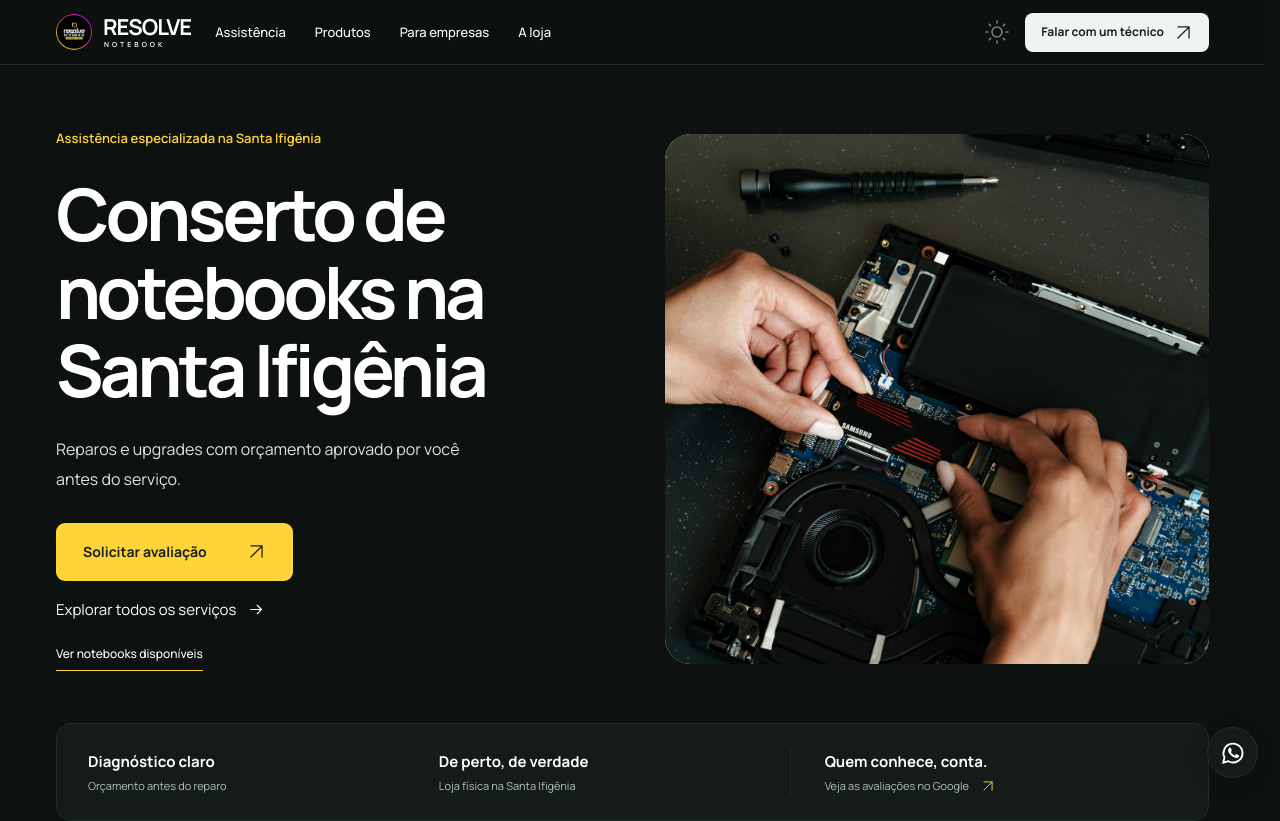
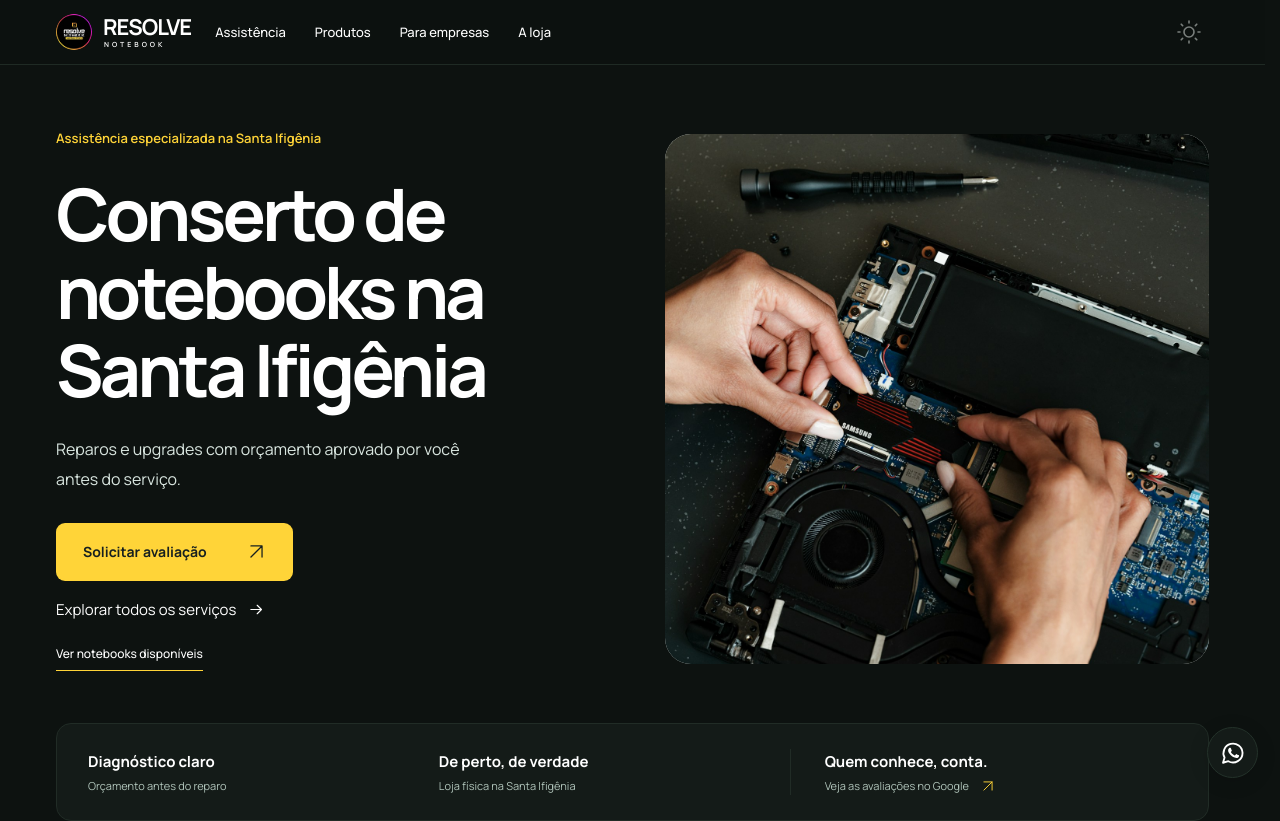
Before and after one commit to atendimentoactionsolutions-web/resolve-notebook, a React (Vite) app: page / in a window 1280 px wide. Shown: the top 821 px of the page. Built offline with nearby package versions, Linux system fonts and the light colour scheme.

Commit message:
clean: remover botao falar com um tecnico do header superior

```diff
--- a/src/components/Home.jsx
+++ b/src/components/Home.jsx
@@ -345,16 +345,6 @@ export default function Home({ onNavigate }) {
                 <svg width="17" height="17" viewBox="0 0 24 24" fill="none" stroke="currentColor" strokeWidth="2" strokeLinecap="round" strokeLinejoin="round"><path d="M21 12.79A9 9 0 1 1 11.21 3 7 7 0 0 0 21 12.79z"/></svg>
               )}
             </button>
-
-            <a
-              className="button button-dark header-cta"
-              href="https://wa.me/5511988095982?text=Ol%C3%A1!%20Vim%20pelo%20site%20da%20RESOLVE%20Notebook%20e%20gostaria%20de%20falar%20com%20um%20t%C3%A9cnico."
-              target="_blank"
-              rel="noopener noreferrer"
-              onClick={() => setMenuOpen(false)}
-            >
-              Falar com um técnico <svg aria-hidden="true"><use href="#arrow"/></svg>
-            </a>
           </div>
           </nav>
 
```
